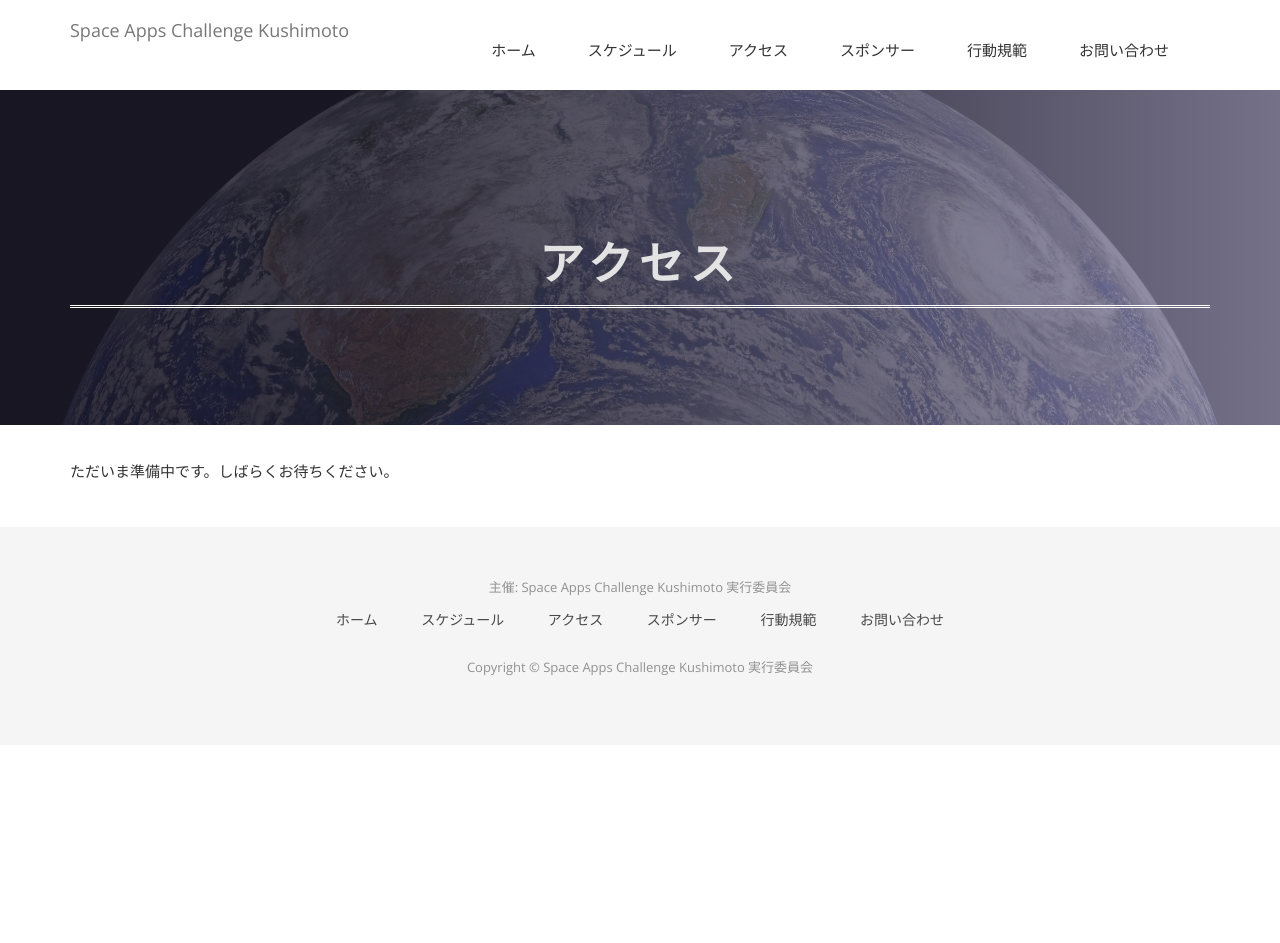
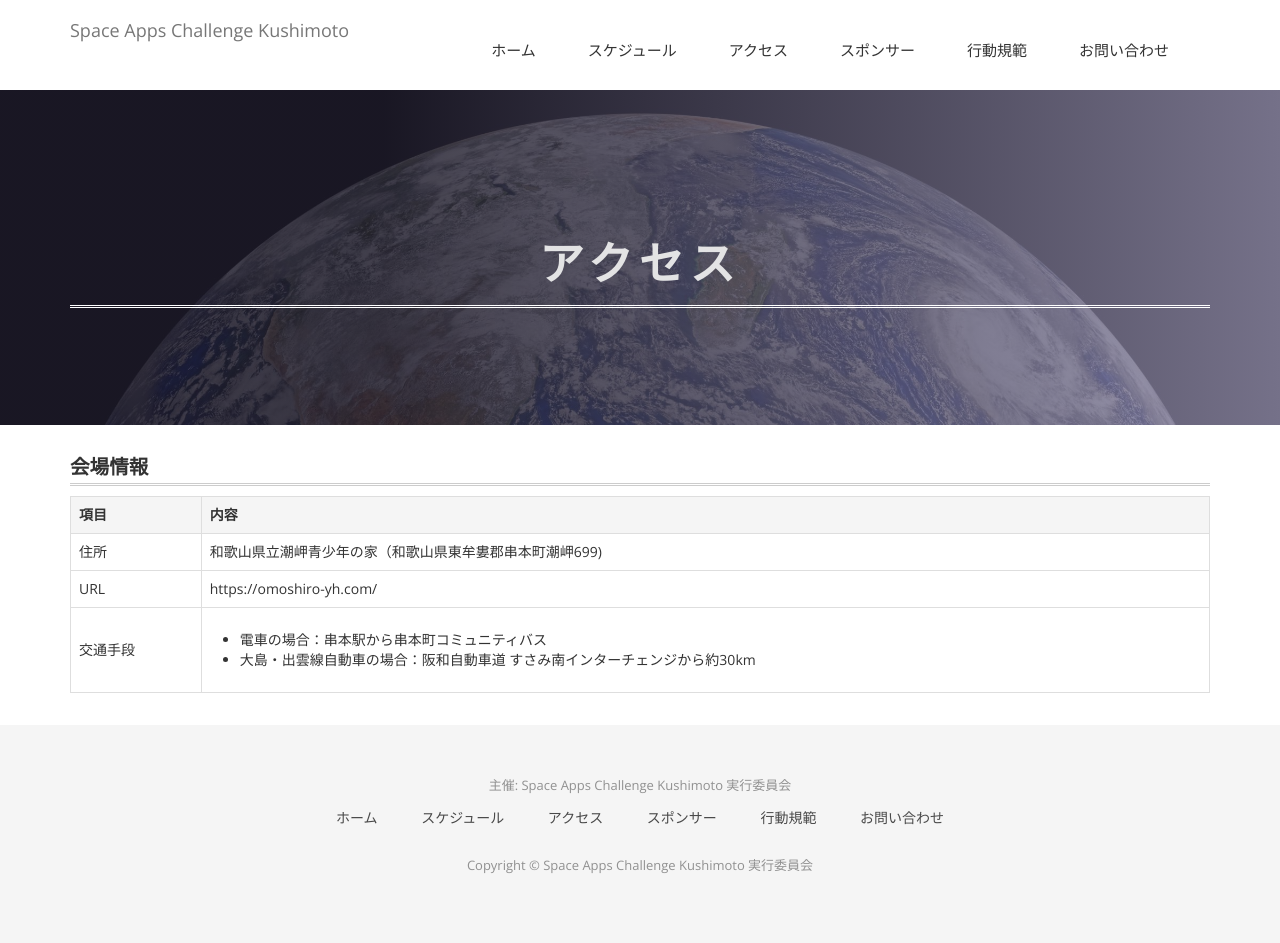
Before and after one commit to naogify/space-apps-kushimoto.github.io, a Jekyll site: the page built from access.md, in a window 1280 px wide. Built offline with Jekyll 4.4.1, drawn with Linux system fonts in a browser that asks for light colours; nearby versions of some CDN libraries; some web fonts are replaced; before the commit the page ends 900 px from its top, so only the background shows below that.

Commit message:
add some access info

```diff
--- a/access.md
+++ b/access.md
@@ -4,4 +4,31 @@ title: アクセス
 permalink: /access/
 ---
 
-ただいま準備中です。しばらくお待ちください。
+## 会場情報
+<table class="place">
+  <thead>
+    <tr>
+     <th>項目</th>
+     <th>内容</th>
+    </tr>
+  </thead>
+  <tbody>
+    <tr>
+     <td>住所</td>
+     <td>和歌山県立潮岬青少年の家（和歌山県東牟婁郡串本町潮岬699)</td>
+    </tr>
+    <tr>
+     <td>URL</td>
+     <td>https://omoshiro-yh.com/</td>
+    </tr>
+    <tr>
+     <td>交通手段</td>
+     <td>
+      <ul>
+       <li>電車の場合：串本駅から串本町コミュニティバス</li>
+       <li>大島・出雲線自動車の場合：阪和自動車道 すさみ南インターチェンジから約30km</li>
+      </ul>
+     </td>
+    </tr>
+  </tbody>
+</table>
```
